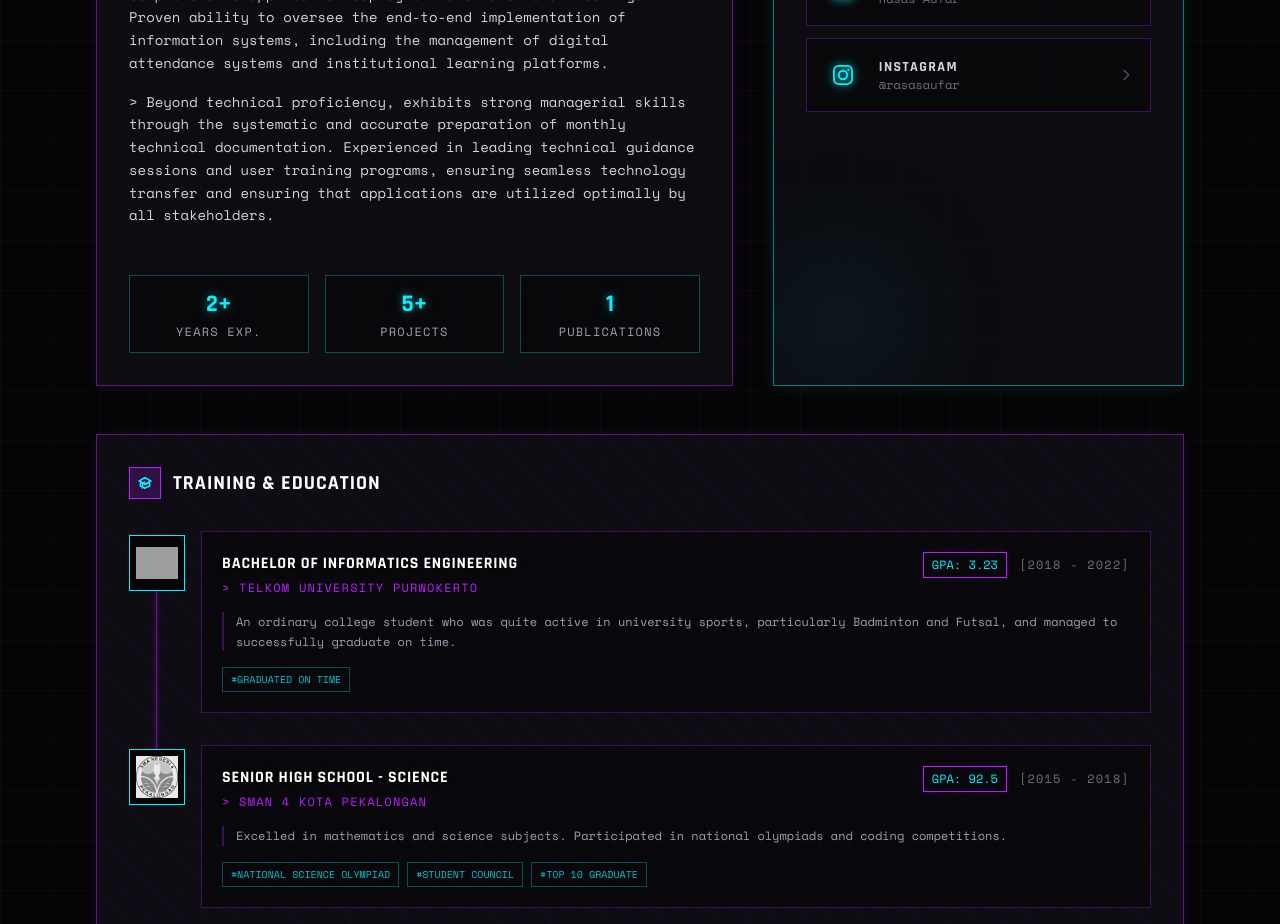
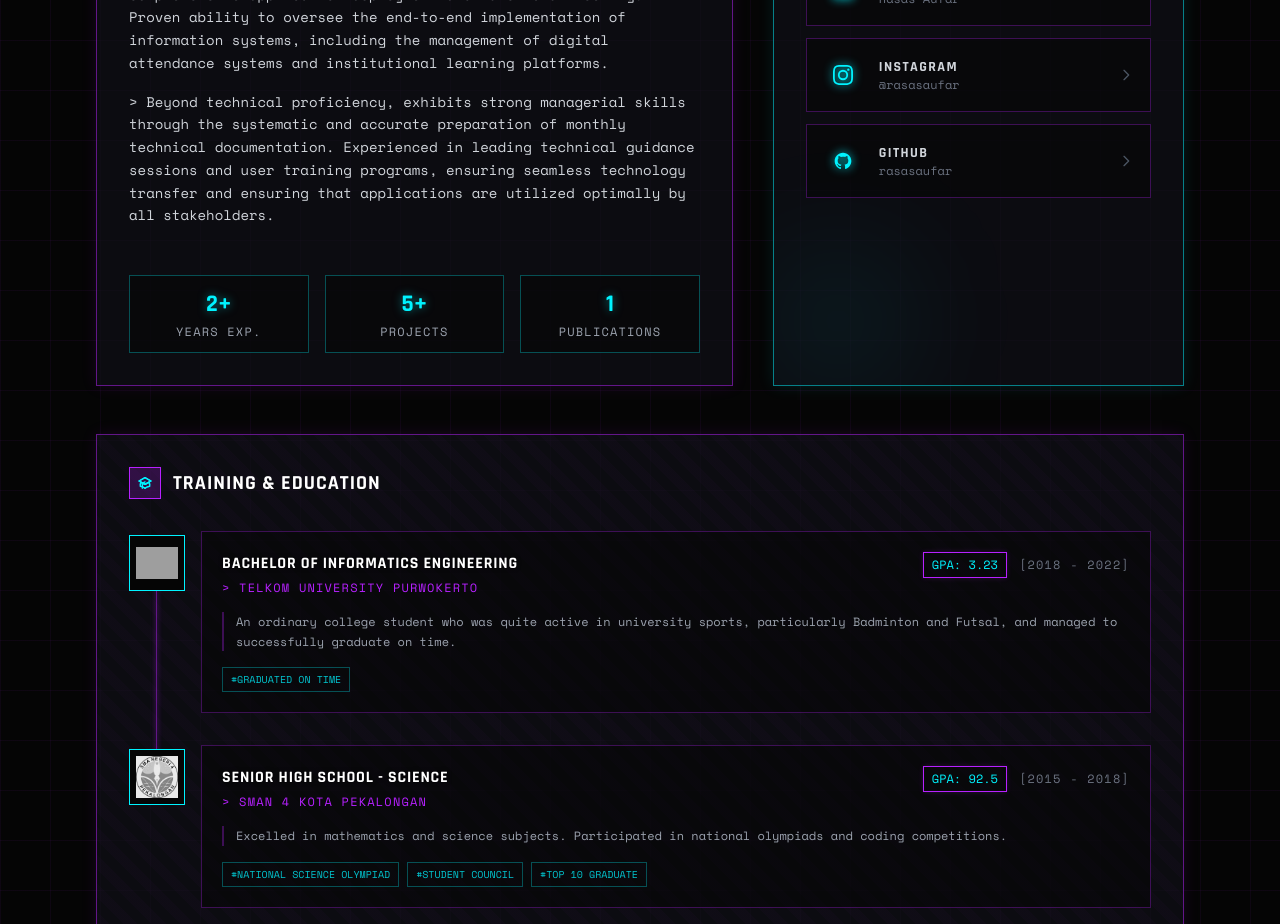
Before and after one commit to rasasaufar/portofolio-rasas-v3, a Nuxt app: page / in a window 1280 px wide. Shown: the part 1460-2384 px from the top of the page. Built offline with nearby package versions, Linux system fonts and the light colour scheme; grey boxes are pictures that could not be loaded.

Commit message:
feat: add About section component with profile summary, contact information, and education timeline.

```diff
--- a/app/components/SectionAbout.vue
+++ b/app/components/SectionAbout.vue
@@ -200,6 +200,13 @@
     bgClass: 'bg-gradient-to-br from-purple-500 to-pink-500',
     icon: '<svg fill="currentColor" viewBox="0 0 24 24"><path d="M12 2.163c3.204 0 3.584.012 4.85.07 3.252.148 4.771 1.691 4.919 4.919.058 1.265.069 1.645.069 4.849 0 3.205-.012 3.584-.069 4.849-.149 3.225-1.664 4.771-4.919 4.919-1.266.058-1.644.07-4.85.07-3.204 0-3.584-.012-4.849-.07-3.26-.149-4.771-1.699-4.919-4.92-.058-1.265-.07-1.644-.07-4.849 0-3.204.013-3.583.07-4.849.149-3.227 1.664-4.771 4.919-4.919 1.266-.057 1.645-.069 4.849-.069zM12 0C8.741 0 8.333.014 7.053.072 2.695.272.273 2.69.073 7.052.014 8.333 0 8.741 0 12c0 3.259.014 3.668.072 4.948.2 4.358 2.618 6.78 6.98 6.98C8.333 23.986 8.741 24 12 24c3.259 0 3.668-.014 4.948-.072 4.354-.2 6.782-2.618 6.979-6.98.059-1.28.073-1.689.073-4.948 0-3.259-.014-3.667-.072-4.947-.196-4.354-2.617-6.78-6.979-6.98C15.668.014 15.259 0 12 0zm0 5.838a6.162 6.162 0 100 12.324 6.162 6.162 0 000-12.324zM12 16a4 4 0 110-8 4 4 0 010 8zm6.406-11.845a1.44 1.44 0 100 2.881 1.44 1.44 0 000-2.881z"/></svg>',
   },
+  {
+    name: 'GitHub',
+    handle: 'rasasaufar',
+    url: 'https://github.com/rasasaufar',
+    bgClass: 'bg-gradient-to-br from-gray-700 to-gray-900',
+    icon: '<svg fill="currentColor" viewBox="0 0 24 24"><path fill-rule="evenodd" clip-rule="evenodd" d="M12 2C6.477 2 2 6.477 2 12c0 4.42 2.865 8.166 6.839 9.489.5.092.682-.217.682-.482 0-.237-.008-.866-.013-1.7-2.782.603-3.369-1.34-3.369-1.34-.454-1.156-1.11-1.464-1.11-1.464-.908-.62.069-.608.069-.608 1.003.07 1.531 1.03 1.531 1.03.892 1.529 2.341 1.087 2.91.831.092-.646.35-1.086.636-1.336-2.22-.253-4.555-1.11-4.555-4.943 0-1.091.39-1.984 1.029-2.683-.103-.253-.446-1.27.098-2.647 0 0 .84-.269 2.75 1.025A9.564 9.564 0 0112 6.844c.85.004 1.705.115 2.504.337 1.909-1.294 2.747-1.025 2.747-1.025.546 1.377.203 2.394.1 2.647.64.699 1.028 1.592 1.028 2.683 0 3.842-2.339 4.687-4.566 4.935.359.309.678.919.678 1.852 0 1.336-.012 2.415-.012 2.743 0 .267.18.578.688.48C19.138 20.161 22 16.418 22 12c0-5.523-4.477-10-10-10z"/></svg>',
+  },
 ]
 
 const education = [
```
